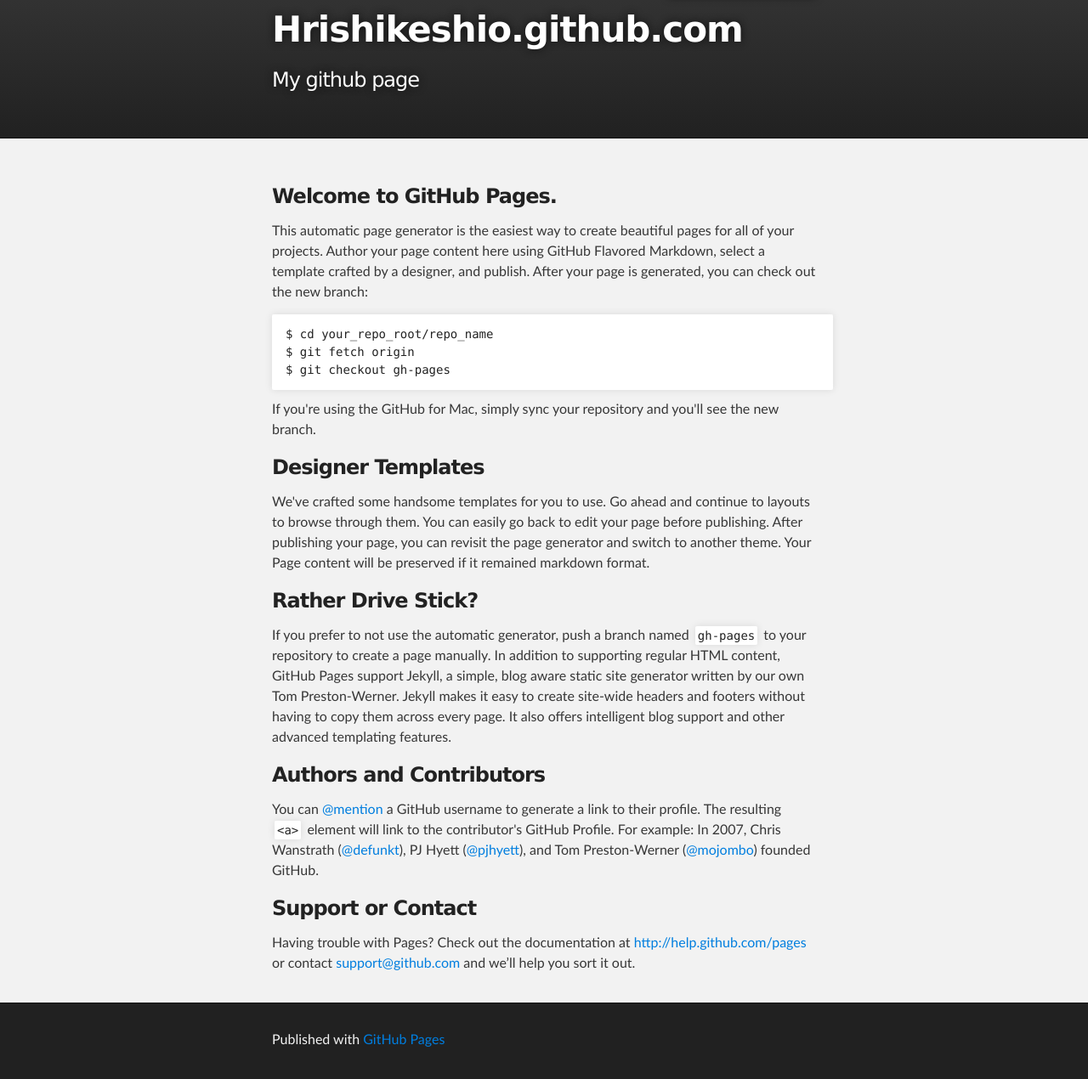
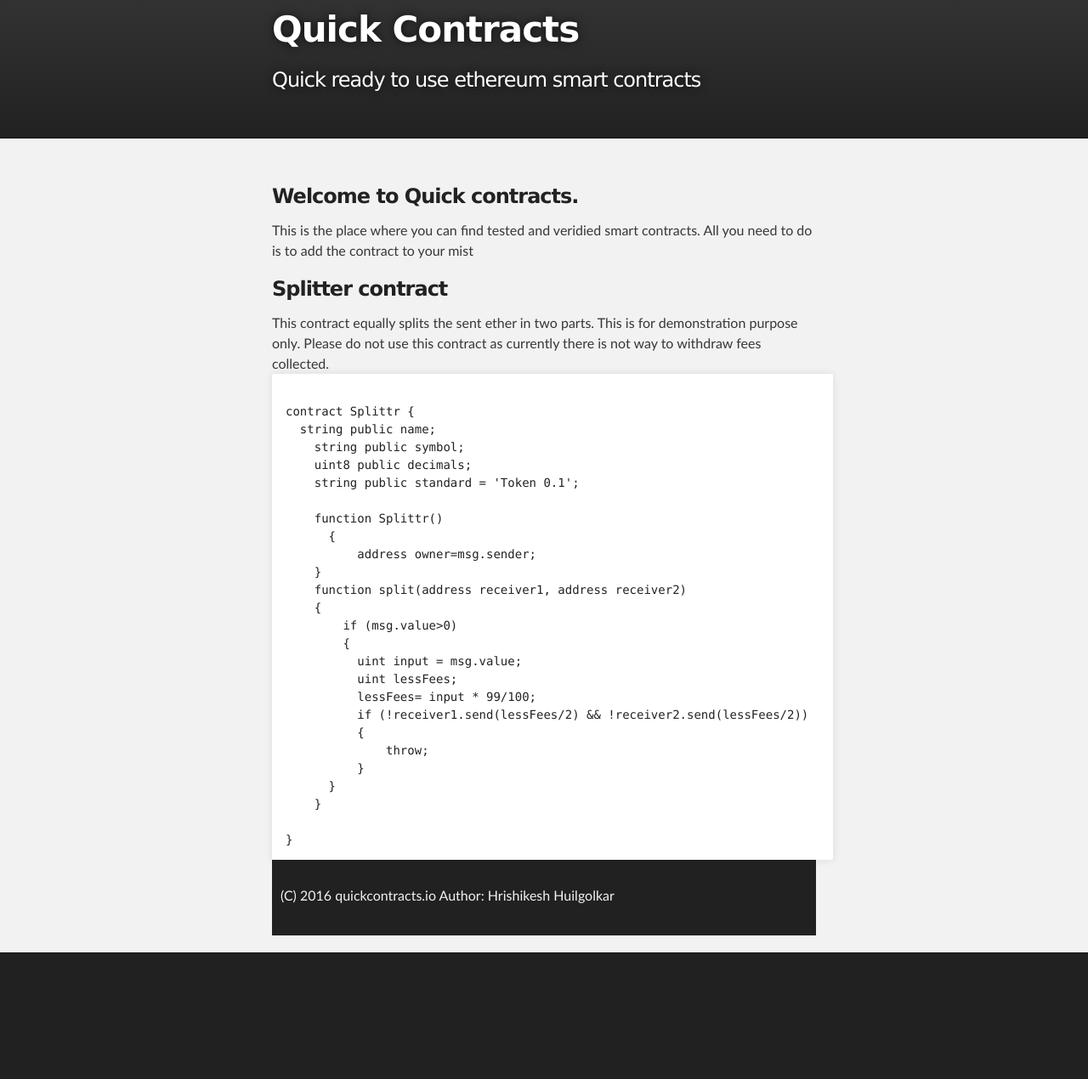
Before and after one commit to hrishikeshio/hrishikeshio.github.com, a plain HTML site: page index.html in a window 1280 px wide. Shown: the part 47-1317 px from the top of the page at 85% size. After the commit the page ends 1169 px from the top, so only its background shows below. Drawn offline with Linux system fonts and the light colour scheme.

Commit message:
quick contracts initial commit

```diff
--- a/index.html
+++ b/index.html
@@ -8,7 +8,7 @@
 
     <link rel="stylesheet" type="text/css" media="screen" href="stylesheets/stylesheet.css">
 
-    <title>Hrishikeshio.github.com</title>
+    <title>Quick Contracts</title>
   </head>
 
   <body>
@@ -16,10 +16,10 @@
     <!-- HEADER -->
     <div id="header_wrap" class="outer">
         <header class="inner">
-          <a id="forkme_banner" href="https://github.com/hrishikeshio">View on GitHub</a>
+          <!-- <a id="forkme_banner" href="https://github.com/hrishikeshio">View on GitHub</a> -->
 
-          <h1 id="project_title">Hrishikeshio.github.com</h1>
-          <h2 id="project_tagline">My github page</h2>
+          <h1 id="project_title">Quick Contracts</h1>
+          <h2 id="project_tagline">Quick ready to use ethereum smart contracts</h2>
 
         </header>
     </div>
@@ -27,39 +27,44 @@
     <!-- MAIN CONTENT -->
     <div id="main_content_wrap" class="outer">
       <section id="main_content" class="inner">
-        <h3>Welcome to GitHub Pages.</h3>
+        <h3>Welcome to Quick contracts.</h3>
 
-<p>This automatic page generator is the easiest way to create beautiful pages for all of your projects. Author your page content here using GitHub Flavored Markdown, select a template crafted by a designer, and publish. After your page is generated, you can check out the new branch:</p>
+<p>This is the place where you can find tested and veridied smart contracts. All you need to do is to add the contract to your mist </p>
 
-<pre><code>$ cd your_repo_root/repo_name
-$ git fetch origin
-$ git checkout gh-pages
+<h3> Splitter contract</h3>
+This contract equally splits the sent ether in two parts. This is for demonstration purpose only. Please do not use this contract as currently there is not way to withdraw fees collected.
+<pre><code>
+contract Splittr {
+  string public name;
+    string public symbol;
+    uint8 public decimals;
+    string public standard = 'Token 0.1';
+
+    function Splittr()
+      {
+          address owner=msg.sender;
+    }
+    function split(address receiver1, address receiver2)
+    {
+        if (msg.value>0)
+        {
+          uint input = msg.value;
+          uint lessFees;
+          lessFees= input * 99/100;
+          if (!receiver1.send(lessFees/2) && !receiver2.send(lessFees/2))
+          {
+              throw;
+          }
+      }
+    }
+
+}
 </code></pre>
-
-<p>If you're using the GitHub for Mac, simply sync your repository and you'll see the new branch.</p>
-
-<h3>Designer Templates</h3>
-
-<p>We've crafted some handsome templates for you to use. Go ahead and continue to layouts to browse through them. You can easily go back to edit your page before publishing. After publishing your page, you can revisit the page generator and switch to another theme. Your Page content will be preserved if it remained markdown format.</p>
-
-<h3>Rather Drive Stick?</h3>
-
-<p>If you prefer to not use the automatic generator, push a branch named <code>gh-pages</code> to your repository to create a page manually. In addition to supporting regular HTML content, GitHub Pages support Jekyll, a simple, blog aware static site generator written by our own Tom Preston-Werner. Jekyll makes it easy to create site-wide headers and footers without having to copy them across every page. It also offers intelligent blog support and other advanced templating features.</p>
-
-<h3>Authors and Contributors</h3>
-
-<p>You can <a href="https://github.com/blog/821" class="user-mention">@mention</a> a GitHub username to generate a link to their profile. The resulting <code>&lt;a&gt;</code> element will link to the contributor's GitHub Profile. For example: In 2007, Chris Wanstrath (<a href="https://github.com/defunkt" class="user-mention">@defunkt</a>), PJ Hyett (<a href="https://github.com/pjhyett" class="user-mention">@pjhyett</a>), and Tom Preston-Werner (<a href="https://github.com/mojombo" class="user-mention">@mojombo</a>) founded GitHub.</p>
-
-<h3>Support or Contact</h3>
-
-<p>Having trouble with Pages? Check out the documentation at <a href="http://help.github.com/pages">http://help.github.com/pages</a> or contact <a href="mailto:support@github.com">support@github.com</a> and we’ll help you sort it out.</p>
-      </section>
-    </div>
 
     <!-- FOOTER  -->
     <div id="footer_wrap" class="outer">
       <footer class="inner">
-        <p>Published with <a href="http://pages.github.com">GitHub Pages</a></p>
+        <p>(C) 2016 quickcontracts.io Author: Hrishikesh Huilgolkar </a></p>
       </footer>
     </div>
 
```
